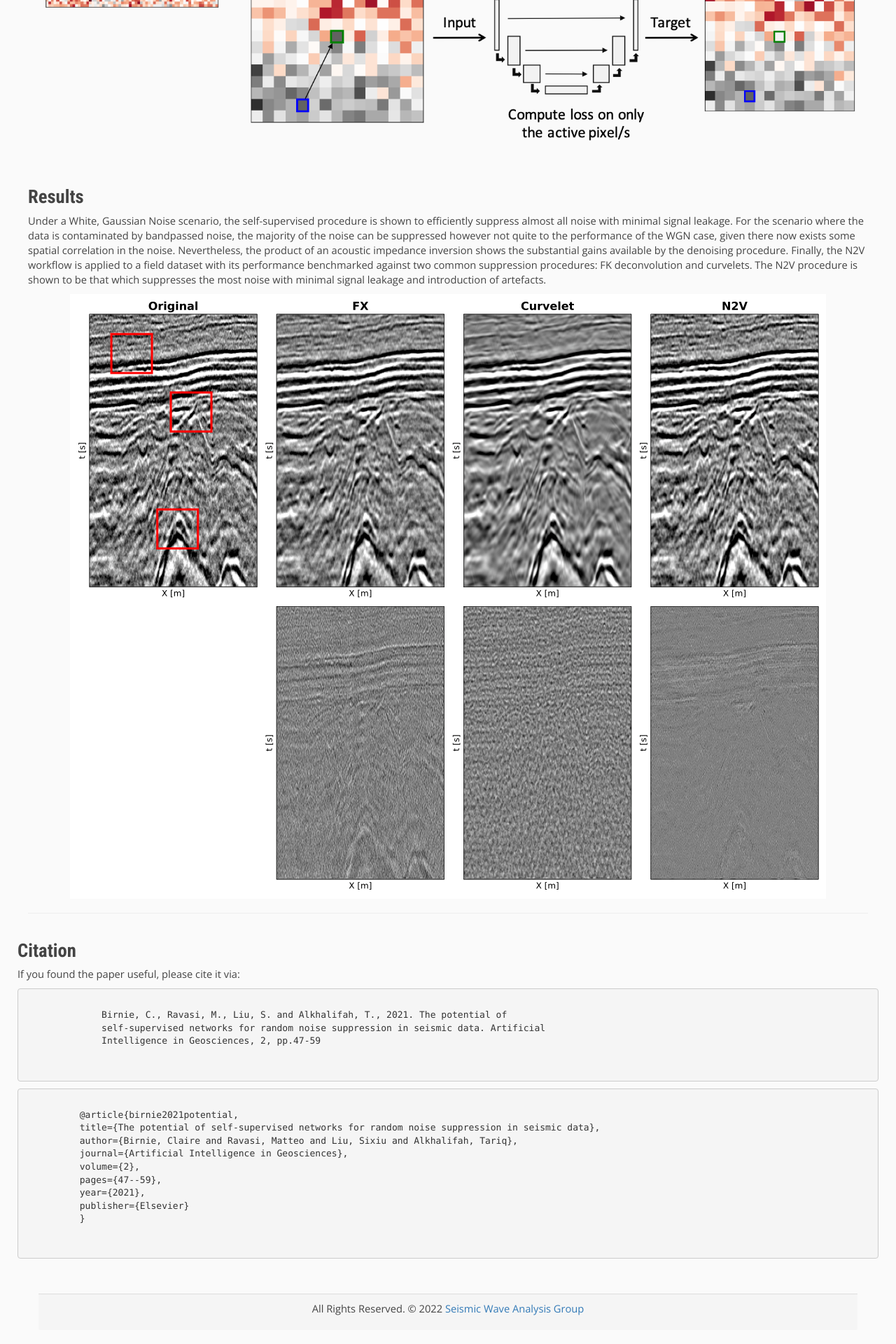
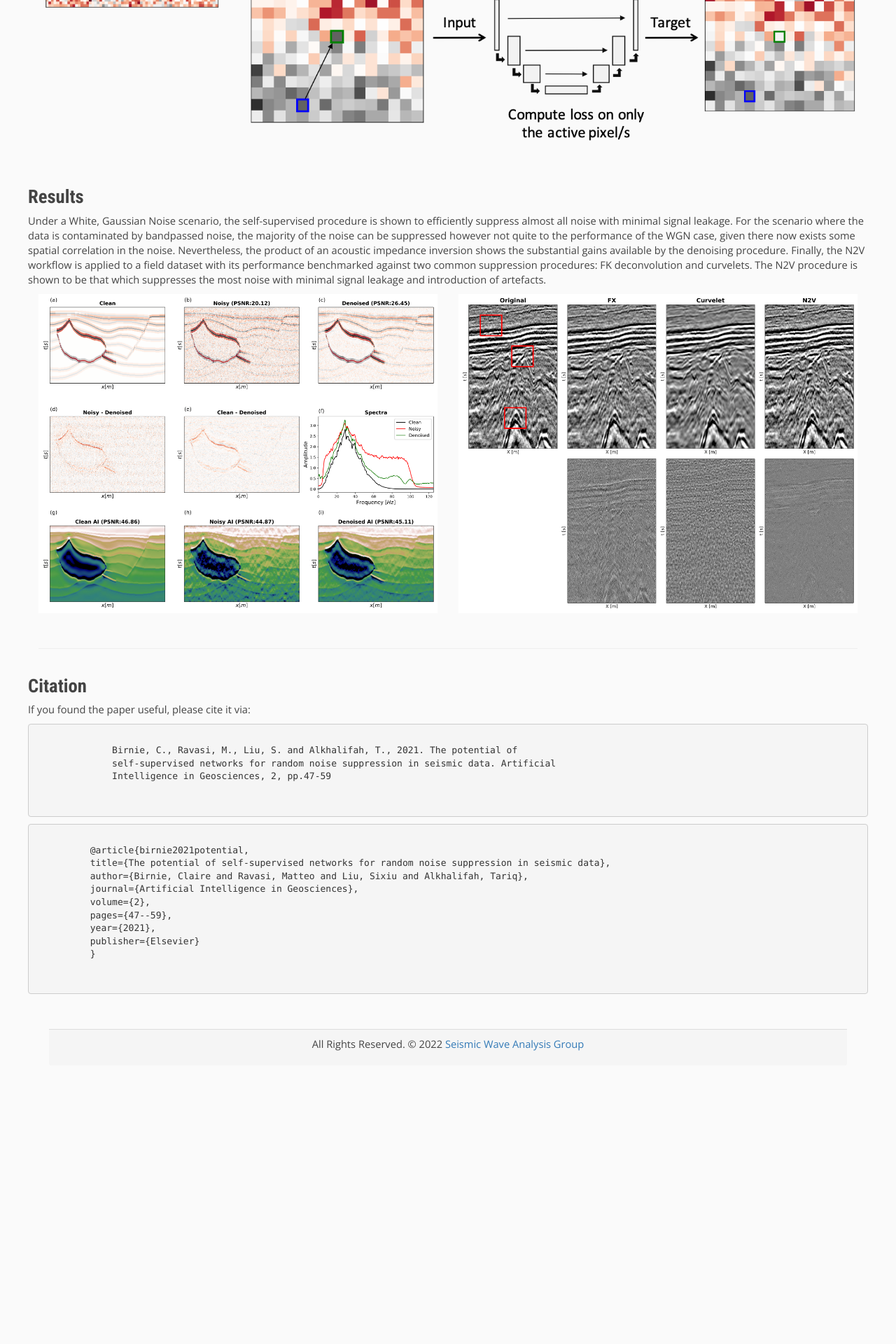
Before and after one commit to swag-kaust/-swag-paper-template, a Jekyll site: the page birnie-self-supervised-networks-for-random-noise-suppression.html, which Jekyll copies as it is, in a window 1280 px wide. Shown: the part 1878-3798 px from the top of the page at 70% size. Built offline with Jekyll 4.4.1, drawn with Linux system fonts in a browser that asks for light colours; nearby versions of some CDN libraries; comment, search, counter and statistics services are not loaded; after the commit the page ends 3400 px from its top, so only the background shows below that.

Commit message:
updated results figures

```diff
--- a/birnie-self-supervised-networks-for-random-noise-suppression.html
+++ b/birnie-self-supervised-networks-for-random-noise-suppression.html
@@ -586,6 +586,8 @@
           <div class="row section">
               <div class="section_title">Results</div>
 
+
+
               Under a White, Gaussian Noise scenario, the self-supervised procedure is shown to efficiently
               suppress almost all noise with minimal signal leakage. For the scenario where the data is
               contaminated by bandpassed noise, the majority of the noise can be suppressed however not
@@ -596,13 +598,29 @@
               and curvelets. The N2V procedure is shown to be that which suppresses the most noise with minimal
               signal leakage and introduction of artefacts.
               <p>
+                  <!-- <center> -->
+                  <div class="row row-eq-height" style="margin-bottom: -10px">
+                      <div class="col-sm-12 col-sm-offset-0">
+                          <div class="col-sm-6" style="margin-bottom: 10px">
 
-       <center>
+                              <img src="assets/birnie-self-supervised-networks-for-random-noise-suppression/N2V_Bandpass.png" class="img-responsive">
+
+                          </div>
+                          <div class="col-sm-6" style="margin-bottom: 10px">
+
+                              <img src="assets/birnie-self-supervised-networks-for-random-noise-suppression/Results.png" class="img-responsive">
+
+                          </div>
+                      </div>
+
+                  </div>
+          </div>
+          <!--<center>
               <p>
-          <img src="assets/birnie-self-supervised-networks-for-random-noise-suppression/Results.png" class="img-responsive">
+                  <img src="assets/birnie-self-supervised-networks-for-random-noise-suppression/Results.png" class="img-responsive">-->
                   <!-- <br /> <em>Fig. 1</em> Schematic illustration of the Noise2Void denoising procedure. -->
-        </p>
-       </center>
+              <!--</p>
+          </center>-->
           <hr>
 
           <!-- ====================================================== -->
```
Also changed, not shown: assets/birnie-self-supervised-networks-for-random-noise-suppression/N2V_Bandpass.png (added). Lines whose indentation alone changed are shown as unchanged.
